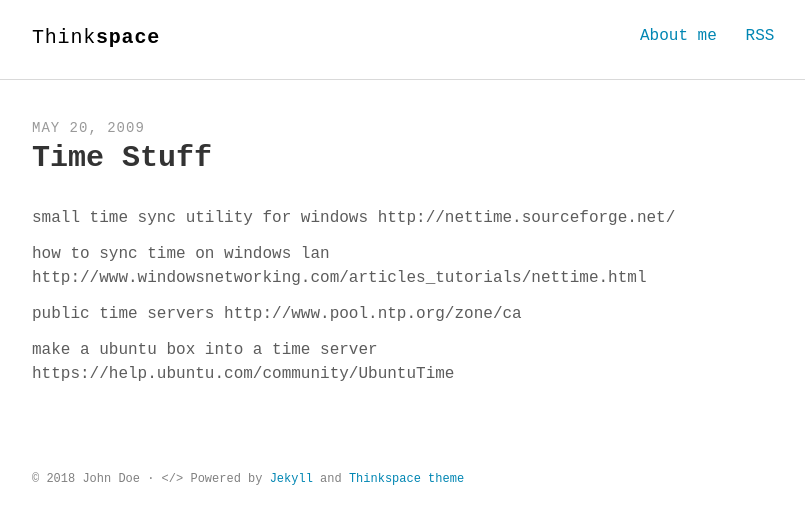
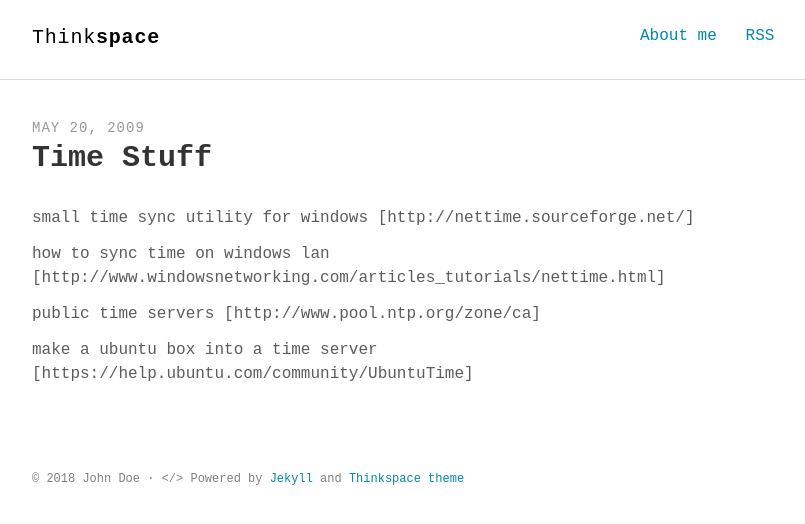
Before and after one commit to misoverstood/thatstheworst.com, a Jekyll site: the page built from _posts/2009-05-20-time-stuff.md, in a window 1280 px wide. Shown: the top 524 px of the page, without its empty margins (232-1037 px from the left). Built offline with Jekyll 4.4.1, drawn with Linux system fonts in a browser that asks for light colours; some web fonts are replaced; our own code applies the rules of GitHub Pages for plain Markdown files.

```diff
--- a/_posts/2009-05-20-time-stuff.md
+++ b/_posts/2009-05-20-time-stuff.md
@@ -1,11 +1,11 @@
 small time sync utility for windows
-http://nettime.sourceforge.net/
+[http://nettime.sourceforge.net/]
 
 how to sync time on windows lan
-http://www.windowsnetworking.com/articles_tutorials/nettime.html
+[http://www.windowsnetworking.com/articles_tutorials/nettime.html]
 
 public time servers
-http://www.pool.ntp.org/zone/ca
+[http://www.pool.ntp.org/zone/ca]
 
 make a ubuntu box into a time server
-https://help.ubuntu.com/community/UbuntuTime
+[https://help.ubuntu.com/community/UbuntuTime]
```
